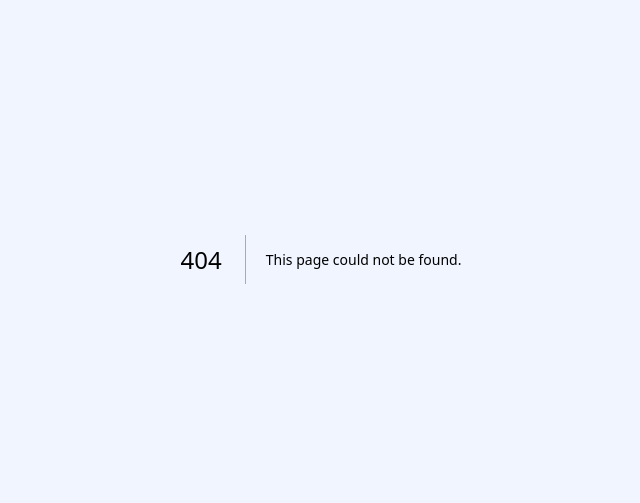
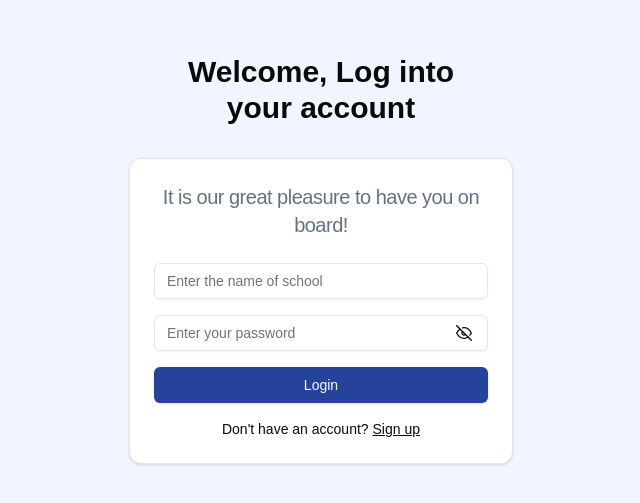
Before and after one commit to Jupitor-Galleries/coedu_dashboard, a Next.js app: page /login in a window 1280 px wide. Before the commit this address had no page. Shown: the part 141-644 px from the top of the page, without its empty margins (319-959 px from the left). Built offline with nearby package versions, Linux system fonts and the light colour scheme.

Commit message:
added login page

```diff
--- /dev/null
+++ b/app/login/page.tsx
@@ -0,0 +1,15 @@
+import { LoginForm } from "@/components/ui/login-form";
+import React from "react";
+
+export default function Login() {
+  return (
+    <div className="flex h-screen w-full items-center justify-center">
+      <div>
+        <h2 className="lg:text-3xl lg:w-4/6 text-center mx-auto font-bold mb-8">
+          Welcome, Log into your account
+        </h2>
+        <LoginForm />
+      </div>
+    </div>
+  );
+}
--- a/components/ui/login-form.tsx
+++ b/components/ui/login-form.tsx
@@ -1,59 +1,57 @@
-import Link from "next/link"
+"use client";
 
-import { Button } from "@/components/ui/button"
-import {
-  Card,
-  CardContent,
-  CardDescription,
-  CardHeader,
-  CardTitle,
-} from "@/components/ui/card"
-import { Input } from "@/components/ui/input"
-import { Label } from "@/components/ui/label"
+import Link from "next/link";
+
+import { Button } from "@/components/ui/button";
+import { Card, CardContent, CardHeader, CardTitle } from "@/components/ui/card";
+import { Input } from "@/components/ui/input";
+import { useState } from "react";
+import { FiEye, FiEyeOff } from "react-icons/fi";
 
 export function LoginForm() {
+  const [password, setPassword] = useState("");
+  const [showPassword, setShowPassword] = useState(false);
   return (
     <Card className="mx-auto max-w-sm">
       <CardHeader>
-        <CardTitle className="text-2xl">Login</CardTitle>
-        <CardDescription>
-          Enter your email below to login to your account
-        </CardDescription>
+        <CardTitle className="text-xl text-[#667085] text-center font-medium">
+          It is our great pleasure to have you on board!
+        </CardTitle>
       </CardHeader>
       <CardContent>
         <div className="grid gap-4">
-          <div className="grid gap-2">
-            <Label htmlFor="email">Email</Label>
+          <Input
+            id="school"
+            type="text"
+            placeholder="Enter the name of school"
+          />
+          <div className="relative">
             <Input
-              id="email"
-              type="email"
-              placeholder="m@example.com"
-              required
+              id="password"
+              type={showPassword ? "text" : "password"}
+              placeholder="Enter your password"
+              value={password}
+              onChange={(e) => setPassword(e.target.value)}
             />
-          </div>
-          <div className="grid gap-2">
-            <div className="flex items-center">
-              <Label htmlFor="password">Password</Label>
-              <Link href="#" className="ml-auto inline-block text-sm underline">
-                Forgot your password?
-              </Link>
-            </div>
-            <Input id="password" type="password" required />
+            <Button
+              variant="ghost"
+              className="absolute inset-y-0 right-0 px-4 flex items-center"
+              onClick={() => setShowPassword(!showPassword)}
+            >
+              {showPassword ? <FiEye /> : <FiEyeOff />}
+            </Button>
           </div>
           <Button type="submit" className="w-full">
             Login
           </Button>
-          <Button variant="outline" className="w-full">
-            Login with Google
-          </Button>
         </div>
         <div className="mt-4 text-center text-sm">
           Don&apos;t have an account?{" "}
-          <Link href="#" className="underline">
+          <Link href="/signup" className="underline">
             Sign up
           </Link>
         </div>
       </CardContent>
     </Card>
-  )
+  );
 }
--- a/components/ui/signup-form.tsx
+++ b/components/ui/signup-form.tsx
@@ -171,7 +171,7 @@ export function SignupForm() {
         {step === 1 && (
           <div className="mt-4 text-center text-sm">
             Already have an account?{" "}
-            <Link href="#" className="underline">
+            <Link href="/login" className="underline">
               Login
             </Link>
           </div>
```
